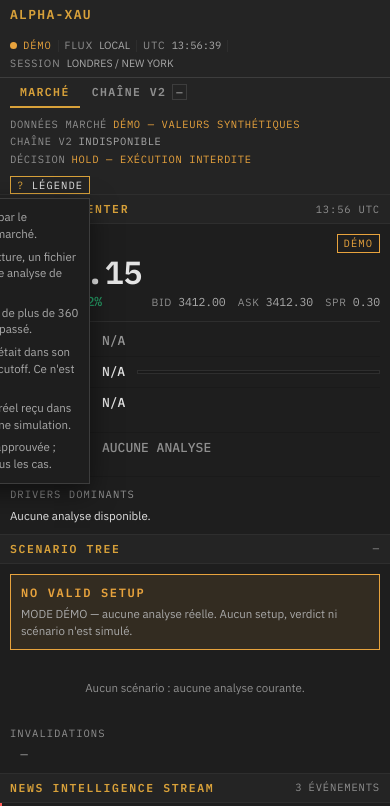
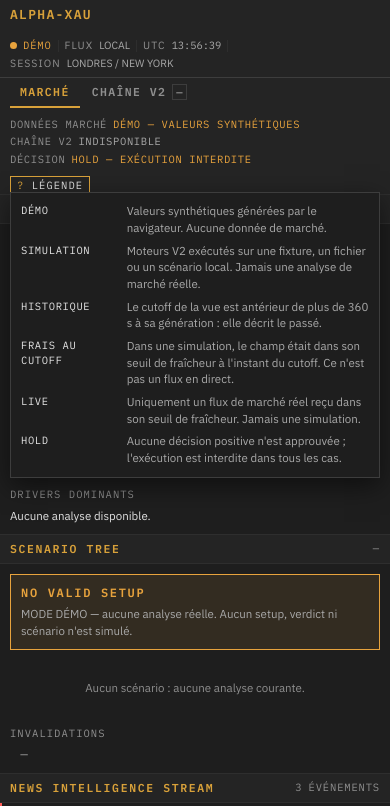
Before and after one commit to enzolivemater-jpg/Alpha-xau, a website: page frontend/index.html in a window 390 px wide. Both pictures are taken after a click on the heading "LÉGENDE". Shown: the top 806 px of the page. Drawn offline with Linux system fonts and the light colour scheme.

Commit message:
fix(terminal): legend stays on screen on mobile; layout check sees page-level overflow
The legend popover was anchored to its button: once the bar wrapped on a
narrow screen it opened 280 px off the left edge. It is now anchored to the
bar.

The browser check missed it for two reasons, both fixed: the page body
counted as a scrolling container (so nothing overflowed on mobile), and only
the right edge was checked. Content of a closed <details> is skipped; the
unfolded variant checks it, legend included.

Co-Authored-By: Claude Opus 5.5 <noreply@anthropic.com>

```diff
--- a/frontend/css/style.css
+++ b/frontend/css/style.css
@@ -875,6 +875,7 @@ body {
    10 bis. ESPACES DE TRAVAIL ET NATURE DES DONNÉES
    -------------------------------------------------------------------------- */
 .workbar {
+  position: relative;
   flex: none;
   display: flex;
   flex-wrap: wrap;
@@ -942,7 +943,7 @@ body {
 .mode[data-mode='offline'] .mode__val,
 .mode[data-mode='refused'] .mode__val { color: var(--down); }
 
-.legend { position: relative; align-self: center; font-family: var(--mono); font-size: var(--fs-micro); }
+.legend { align-self: center; font-family: var(--mono); font-size: var(--fs-micro); }
 .legend__toggle {
   cursor: pointer;
   list-style: none;
@@ -956,11 +957,13 @@ body {
 .legend[open] .legend__toggle { color: var(--text); border-color: var(--accent); }
 .legend__toggle:focus-visible { outline: 1px solid var(--accent); outline-offset: 1px; }
 .legend__list {
+  /* Ancrée à la barre, pas au bouton : elle reste dans l'écran quelle que
+     soit la position du bouton une fois la barre repliée. */
   position: absolute;
-  right: 0;
-  top: calc(100% + 4px);
+  right: var(--sp-3);
+  top: calc(100% - 2px);
   z-index: 20;
-  width: min(440px, calc(100vw - 2 * var(--sp-3)));
+  width: min(440px, calc(100% - 2 * var(--sp-3)));
   margin: 0;
   padding: var(--sp-3);
   display: grid;
```
Also changed, not shown: scripts/check_terminal_layout.mjs (+10 -6 lines).
